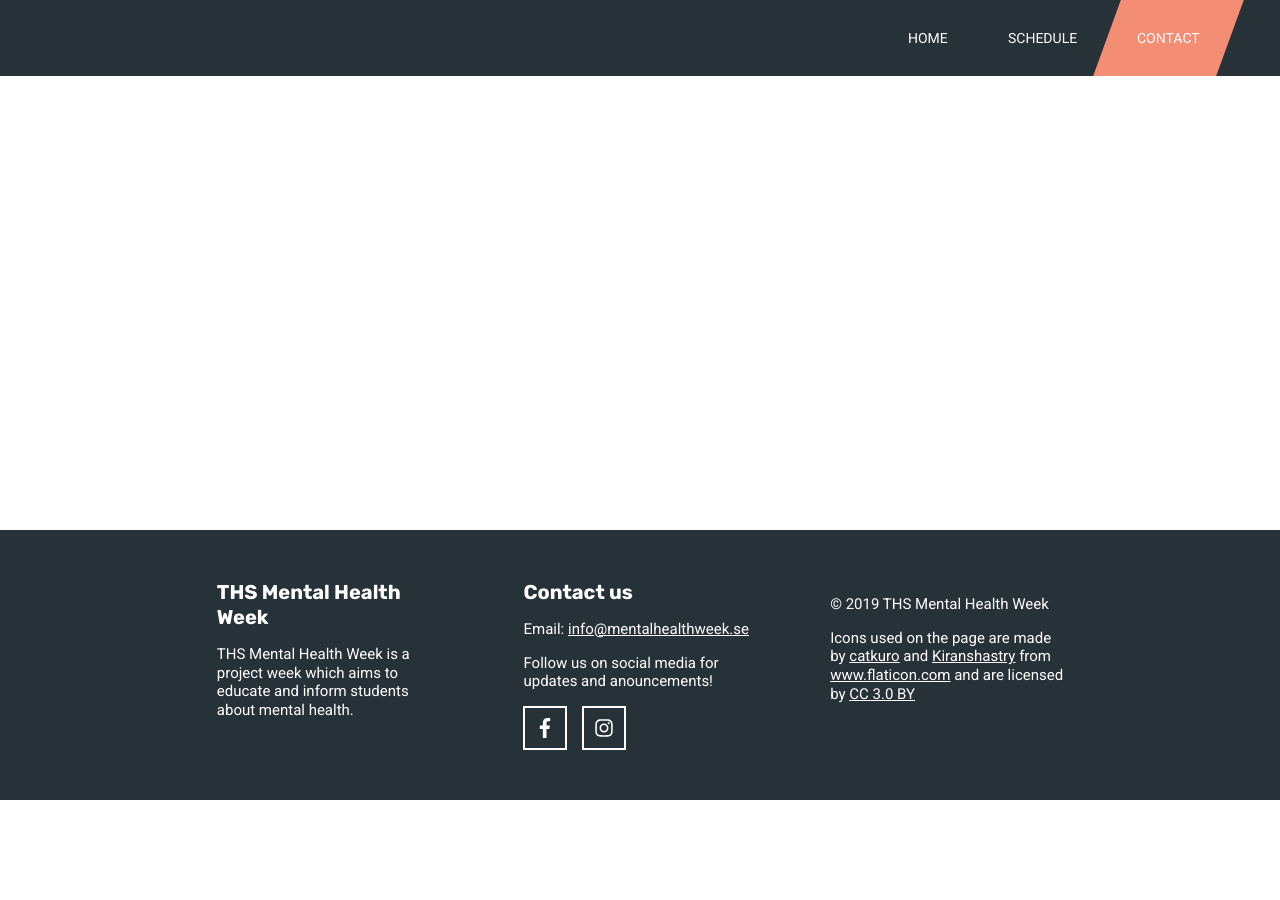
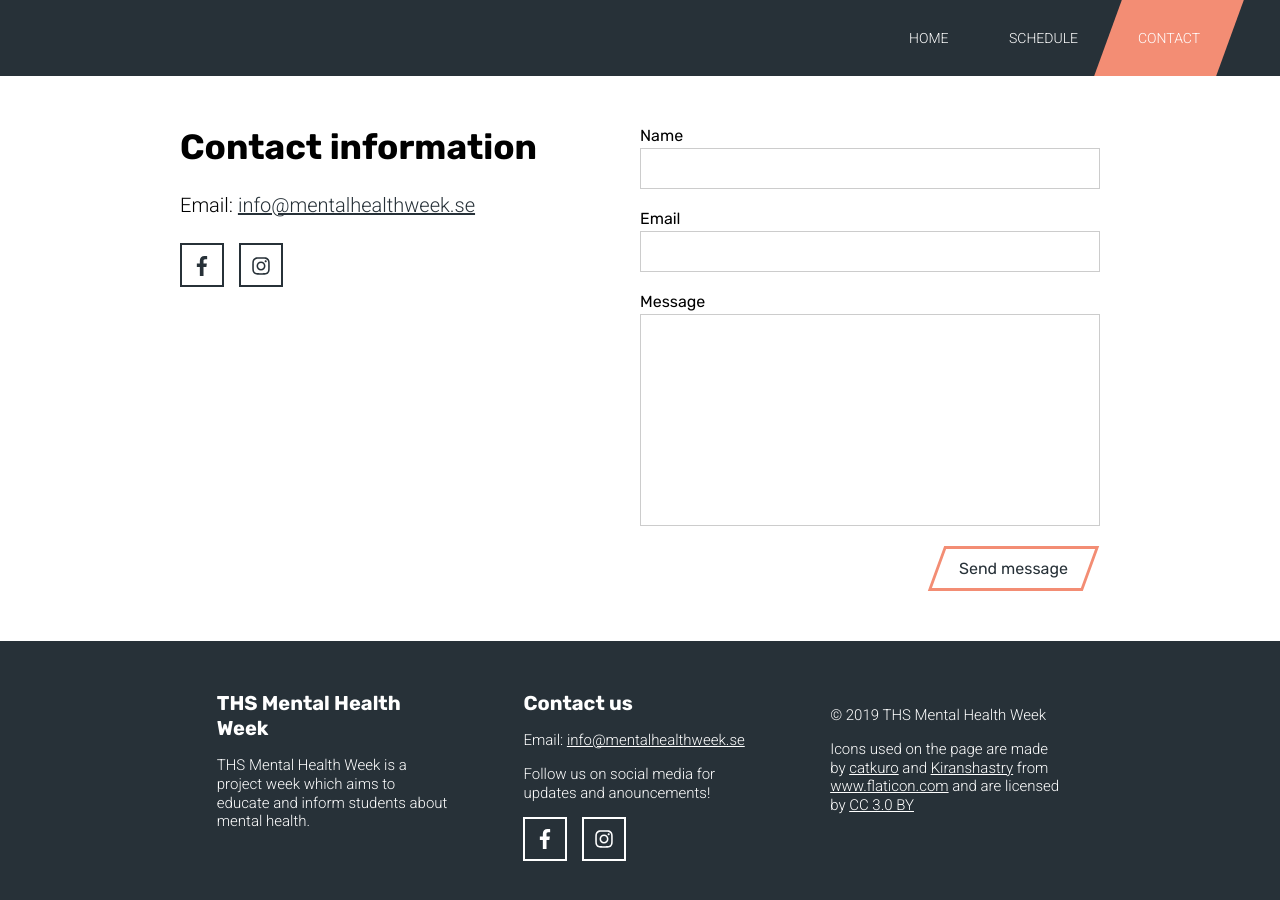
Before and after one commit to ths-mental-health-week/mental-health-week-webpage, a Next.js app: page /contact in a window 1280 px wide. Shown: the top 900 px of the page. Before the commit the page ends 800 px from the top, so only its background shows below. Built offline with nearby package versions, Linux system fonts and the light colour scheme.

Commit message:
Added contact page

```diff
--- /dev/null
+++ b/components/ContactForm.js
@@ -0,0 +1,160 @@
+import styled from 'styled-components'
+import contactInfo from '../utils/contactInfo'
+import SkewedButton from './styles/SkewedButton'
+
+const InputWrapper = styled.div`
+	position: relative;
+`
+
+const InputField = styled.input`
+	font-family: 'Rubik', 'Roboto', sans-serif;
+	font-size: 16px;
+	display: block;
+	margin-bottom: 20px;
+	padding: 10px;
+	border: 1px solid #ccc;
+	border-radius: 0;
+	transition: 0.4s;
+	width: 100%;
+	box-sizing: border-box;
+
+	& ~ .focus-border:before,
+	& ~ .focus-border:after {
+		content: '';
+		position: absolute;
+		top: 0;
+		left: 0;
+		width: 0;
+		height: 2px;
+		background-color: ${({ theme }) => theme.colors.primary};
+		transition: 0.3s;
+	}
+	& ~ .focus-border:after {
+		top: auto;
+		bottom: 0;
+		left: auto;
+		right: 0;
+	}
+	& ~ .focus-border i:before,
+	& ~ .focus-border i:after {
+		content: '';
+		position: absolute;
+		top: 0;
+		left: 0;
+		width: 2px;
+		height: 0;
+		background-color: ${({ theme }) => theme.colors.primary};
+		transition: 0.4s;
+	}
+	& ~ .focus-border i:after {
+		left: auto;
+		right: 0;
+		top: auto;
+		bottom: 0;
+	}
+	&:focus ~ .focus-border:before,
+	&:focus ~ .focus-border:after {
+		width: 100%;
+		transition: 0.3s;
+	}
+	&:focus ~ .focus-border i:before,
+	&:focus ~ .focus-border i:after {
+		height: 100%;
+		transition: 0.4s;
+	}
+`
+
+const InputArea = styled.textarea`
+	font-family: 'Rubik', 'Roboto', sans-serif;
+	font-size: 16px;
+	display: block;
+	margin-bottom: 20px;
+	padding: 10px;
+	resize: none;
+	border: 1px solid #ccc;
+	border-radius: 0;
+	transition: 0.4s;
+	width: 100%;
+	box-sizing: border-box;
+
+	& ~ .focus-border:before,
+	& ~ .focus-border:after {
+		content: '';
+		position: absolute;
+		top: 0;
+		left: 0;
+		width: 0;
+		height: 2px;
+		background-color: ${({ theme }) => theme.colors.primary};
+		transition: 0.3s;
+	}
+	& ~ .focus-border:after {
+		top: auto;
+		bottom: 0;
+		left: auto;
+		right: 0;
+	}
+	& ~ .focus-border i:before,
+	& ~ .focus-border i:after {
+		content: '';
+		position: absolute;
+		top: 0;
+		left: 0;
+		width: 2px;
+		height: 0;
+		background-color: ${({ theme }) => theme.colors.primary};
+		transition: 0.4s;
+	}
+	& ~ .focus-border i:after {
+		left: auto;
+		right: 0;
+		top: auto;
+		bottom: 0;
+	}
+	&:focus ~ .focus-border:before,
+	&:focus ~ .focus-border:after {
+		width: 100%;
+		transition: 0.3s;
+	}
+	&:focus ~ .focus-border i:before,
+	&:focus ~ .focus-border i:after {
+		height: 100%;
+		transition: 0.4s;
+	}
+`
+
+const Label = styled.label`
+	font-family: 'Rubik', 'Roboto', sans-serif;
+	font-size: 16px;
+	display: block;
+	margin-bottom: 3px;
+`
+
+export default () => (
+	<form action={`https://formspree.io/${contactInfo.email}`} method="post">
+		<Label for="name">Name</Label>
+		<InputWrapper>
+			<InputField type="text" id="name" name="Name" required />
+			<span className="focus-border">
+				<i />
+			</span>
+		</InputWrapper>
+		<Label for="email">Email</Label>
+		<InputWrapper>
+			<InputField type="email" id="email" name="Email" required />
+			<span className="focus-border">
+				<i />
+			</span>
+		</InputWrapper>
+		<Label for="message">Message</Label>
+		<InputWrapper>
+			<InputArea name="Message" id="message" rows="10" />
+			<span className="focus-border">
+				<i />
+			</span>
+		</InputWrapper>
+		<SkewedButton type="submit" float-right>
+			Send message
+		</SkewedButton>
+	</form>
+)
--- a/components/Footer.js
+++ b/components/Footer.js
@@ -11,6 +11,7 @@ const Footer = styled.footer`
 	background-color: ${({ theme }) => theme.colors.darkGrey};
 	color: ${({ theme }) => theme.colors.white};
 	font-size: 10px;
+	margin-top: 50px;
 
 	a {
 		color: ${({ theme }) => theme.colors.white};
--- a/components/Meta.js
+++ b/components/Meta.js
@@ -8,7 +8,7 @@ const Meta = () => (
 		<title key="title">THS Mental Health Week</title>
 		<style>
 			{`
-			@import url('https://fonts.googleapis.com/css?family=Roboto|Rubik:400,500,700');
+			@import url('https://fonts.googleapis.com/css?family=Roboto:300|Rubik:400,500,700');
 			`}
 		</style>
 	</Head>
--- /dev/null
+++ b/components/styles/SkewedButton.js
@@ -0,0 +1,31 @@
+import styled from 'styled-components'
+
+const Button = styled.button`
+	font-family: 'Rubik', 'Roboto', sans-serif;
+	font-size: 16px;
+	display: block;
+	background-color: ${({ theme }) => theme.colors.white};
+	color: ${({ theme }) => theme.colors.secondary};
+	border: 3px solid ${({ theme }) => theme.colors.primary};
+	padding: 10px 20px;
+	transform: skew(-20deg);
+	cursor: pointer;
+	transition: 0.3s all;
+	float: ${props => (props['float-right'] ? 'right' : 'left')};
+	${props => (props['float-right'] ? 'margin-right' : 'margin-left')}: 9px;
+
+	&:hover {
+		background-color: ${({ theme }) => theme.colors.primary};
+	}
+`
+
+const Straightener = styled.span`
+	display: inline-block;
+	transform: skew(20deg);
+`
+
+export default ({ children, ...props }) => (
+	<Button {...props}>
+		<Straightener>{children}</Straightener>
+	</Button>
+)
--- a/pages/contact.js
+++ b/pages/contact.js
@@ -1,10 +1,108 @@
 import Head from 'next/head'
+import styled from 'styled-components'
+import screenSizes from '../utils/screen-sizes'
+import contactInfo from '../utils/contactInfo'
+import Container from '../components/styles/Container'
+import FacebookIcon from '../components/icons/Facebook'
+import InstagramIcon from '../components/icons/Instagram'
+import ContactForm from '../components/ContactForm'
+
+const ContactWrapper = styled.div`
+	display: flex;
+	flex-direction: row;
+	margin-top: 50px;
+
+	@media screen and (max-width: ${screenSizes.tablet.max}) {
+		flex-direction: column;
+	}
+`
+
+const Column = styled.div`
+	flex: 1;
+
+	@media screen and (max-width: ${screenSizes.tablet.max}) {
+		margin-bottom: ${props => (props['margin-bottom'] ? '50px' : '0')};
+	}
+`
+
+const Title = styled.h1`
+	margin-top: 0;
+	font-size: 35px;
+	margin-bottom: 20px;
+`
+
+const ContactDetail = styled.p`
+	font-size: 20px;
+	margin: 0;
+`
+
+const ContactLink = styled.a`
+	font-size: 20px;
+	margin: 0;
+	color: ${({ theme }) => theme.colors.darkGrey};
+
+	&:hover {
+		color: ${({ theme }) => theme.colors.primary};
+	}
+`
+
+const IconWrapper = styled.div`
+	margin-top: 20px;
+	display: flex;
+`
+
+const Icon = styled.a`
+	margin-right: 15px;
+	padding: 10px;
+	box-sizing: content-box;
+	border-radius: 0px;
+	display: block;
+	height: 20px;
+	width: 20px;
+	border: 2px solid;
+	border-color: ${({ theme, inverse }) =>
+		inverse ? theme.colors.white : theme.colors.darkGrey};
+	color: ${({ theme, inverse }) =>
+		inverse ? theme.colors.white : theme.colors.darkGrey};
+	transition: all 0.2s;
+
+	&:hover {
+		color: ${({ theme, inverse }) =>
+			inverse ? theme.colors.darkGrey : theme.colors.white};
+		background-color: ${({ theme, inverse }) =>
+			inverse ? theme.colors.white : theme.colors.darkGrey};
+	}
+`
 
 export default () => (
 	<>
 		<Head>
 			<title key="title">Contact | THS Mental Health Week</title>
 		</Head>
-		<div />
+
+		<Container>
+			<ContactWrapper>
+				<Column margin-bottom>
+					<Title>Contact information</Title>
+					<ContactDetail>
+						Email:{' '}
+						<ContactLink href={`mailto:${contactInfo.email}`}>
+							{contactInfo.email}
+						</ContactLink>
+					</ContactDetail>
+					<IconWrapper>
+						<Icon>
+							<FacebookIcon size="100%" />
+						</Icon>
+						<Icon>
+							<InstagramIcon size="100%" />
+						</Icon>
+					</IconWrapper>
+				</Column>
+				<Column>
+					<ContactForm />
+				</Column>
+			</ContactWrapper>
+		</Container>
 	</>
 )
```
